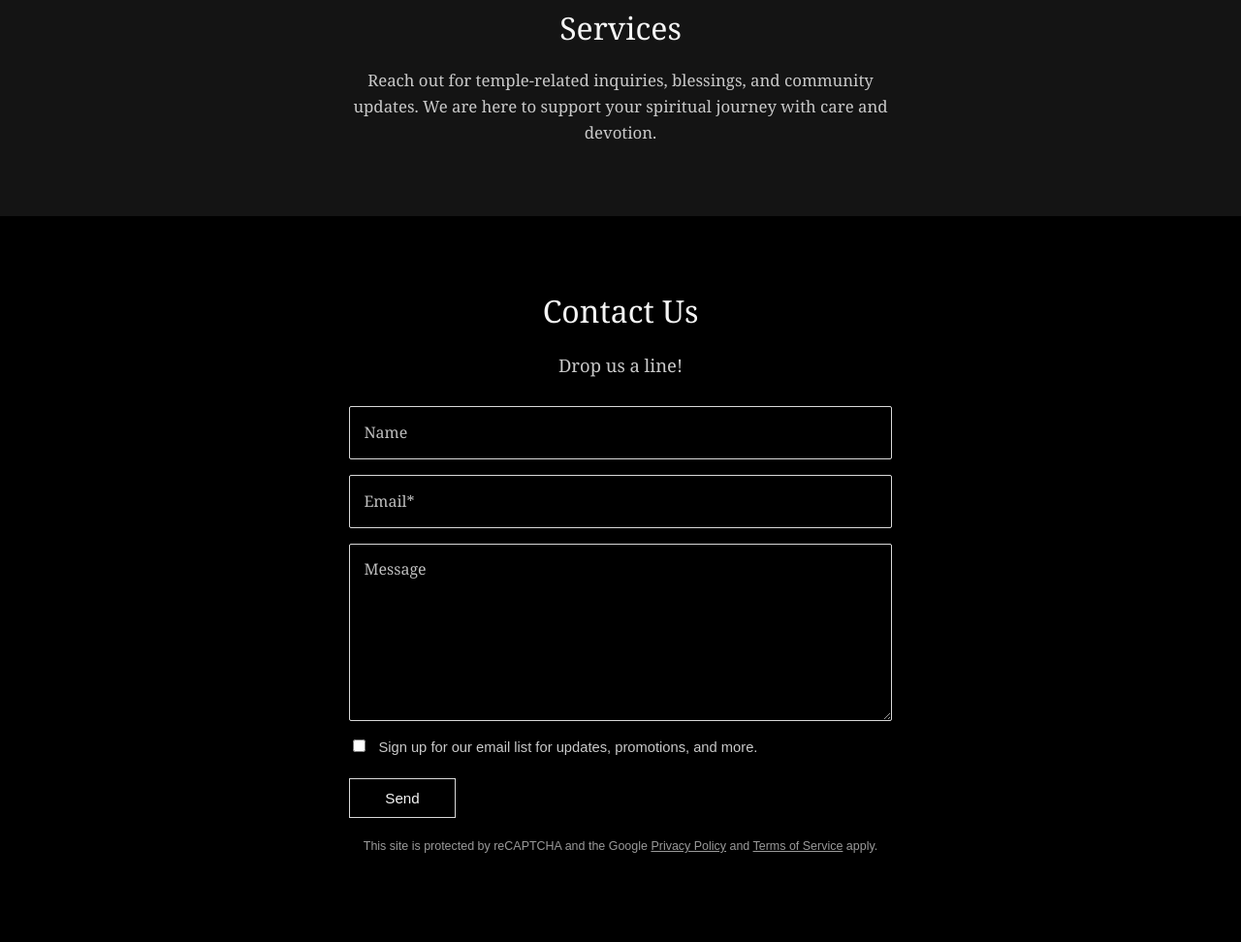
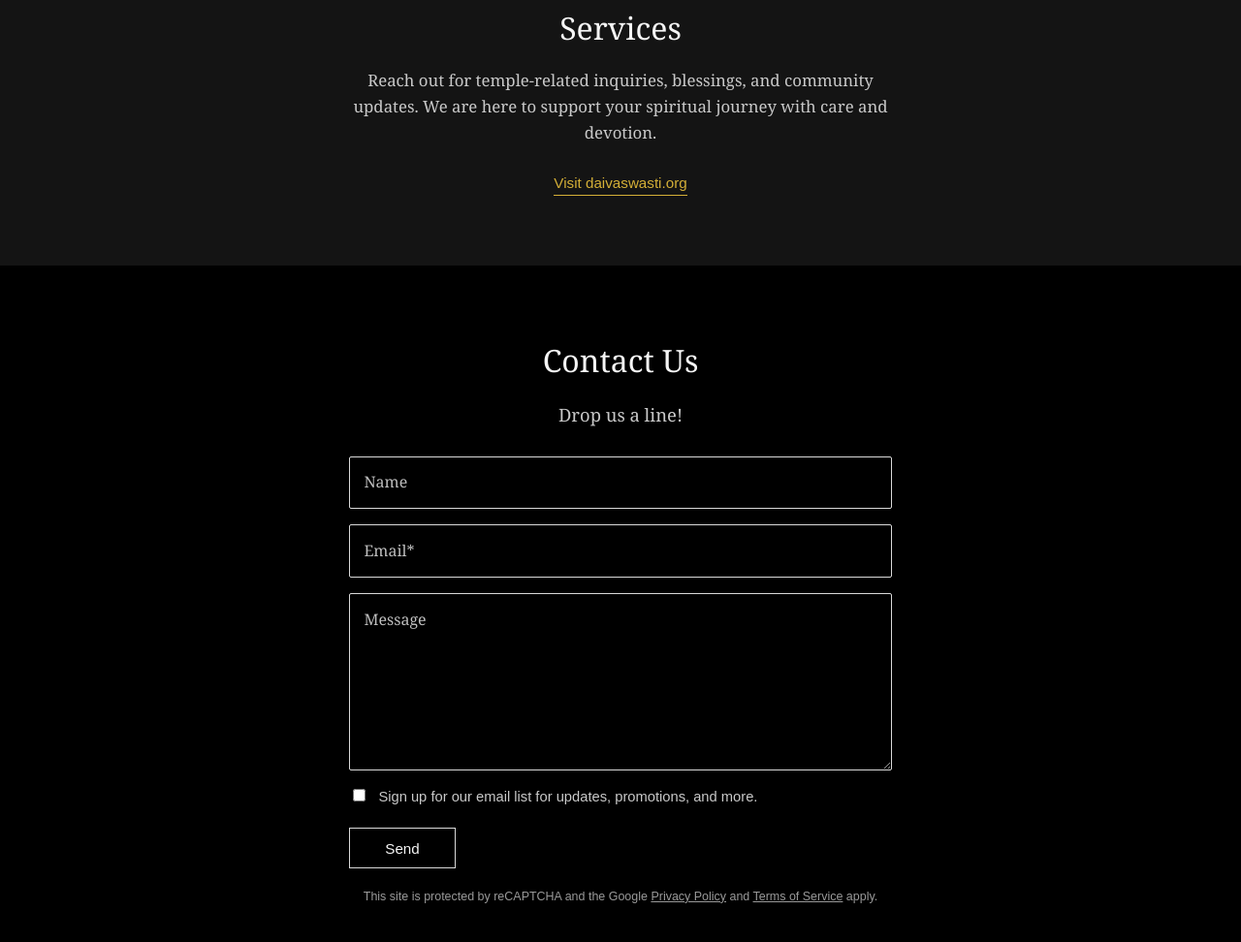
Before and after one commit to Manikantasaiv26/daivaswasti, a plain HTML site: page index.html in a window 1280 px wide. Shown: the part 1130-2102 px from the top of the page at 97% size. Drawn offline with Linux system fonts and the light colour scheme.

Commit message:
Link Services to daivaswasti.org.
Add the original site URL in nav, footer, and the Services section.

Co-authored-by: Cursor <cursoragent@cursor.com>

```diff
--- a/index.html
+++ b/index.html
@@ -16,7 +16,7 @@
         <a class="brand" href="#top">DAIVA SWASTI</a>
         <nav class="main-nav" aria-label="Primary">
           <a href="#about">About</a>
-          <a href="#services">Services</a>
+          <a href="https://daivaswasti.org/" target="_blank" rel="noopener noreferrer">Services</a>
           <a href="#contact">Contact</a>
           <a href="#connect">Connect</a>
         </nav>
@@ -54,6 +54,15 @@
             Reach out for temple-related inquiries, blessings, and community
             updates. We are here to support your spiritual journey with care and
             devotion.
+          </p>
+          <p class="services-link-wrap">
+            <a
+              class="services-link"
+              href="https://daivaswasti.org/"
+              target="_blank"
+              rel="noopener noreferrer"
+              >Visit daivaswasti.org</a
+            >
           </p>
         </div>
       </section>
@@ -123,7 +132,7 @@
         <div class="footer-col">
           <h4>Explore</h4>
           <a href="#about">About</a>
-          <a href="#services">Services</a>
+          <a href="https://daivaswasti.org/" target="_blank" rel="noopener noreferrer">Services</a>
           <a href="#contact">Contact</a>
           <a href="#connect">Connect</a>
         </div>
--- a/styles.css
+++ b/styles.css
@@ -162,6 +162,22 @@ a:hover {
   font-size: 1.05rem;
 }
 
+.services-link-wrap {
+  margin-top: 1.5rem !important;
+}
+
+.services-link {
+  display: inline-block;
+  font-family: Arial, Helvetica, sans-serif;
+  font-size: 0.95rem;
+  color: var(--gold);
+  border-bottom: 1px solid currentColor;
+}
+
+.services-link:hover {
+  color: #fff;
+}
+
 .contact {
   background: #000;
   text-align: center;
```
